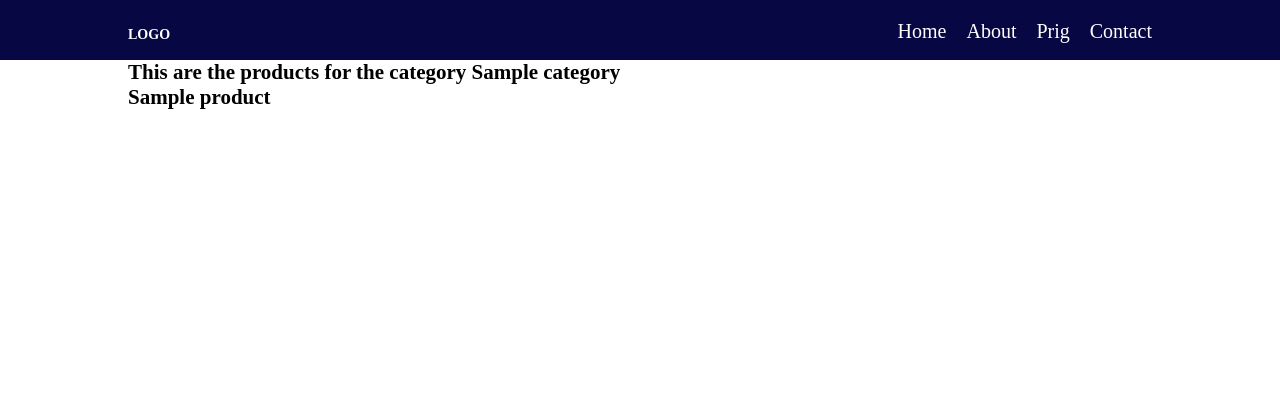
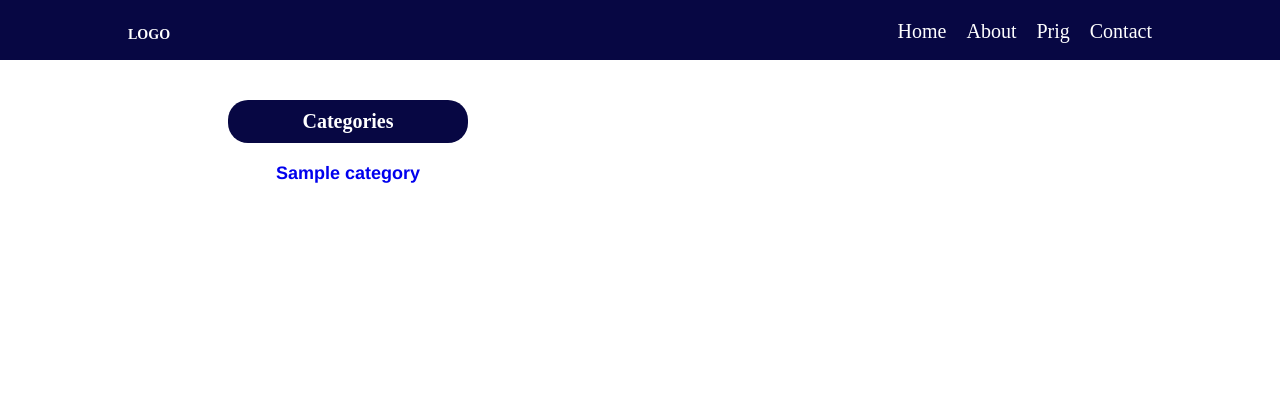
Before and after one commit to miclemabasie/Smart-Musician, a Django app: a page that uses templates/base.html in a window 1280 px wide. Shown: the top 420 px of the page. Before the commit the page ends 109 px from the top, so only its background shows below. Run offline with Django 3.2, Linux system fonts and the light colour scheme; tables that the repository leaves empty hold one stand-in row (values such as "Sample post").

Commit message:
catalog templates

```diff
--- a/catalog/models.py
+++ b/catalog/models.py
@@ -57,7 +57,7 @@ class Product(models.Model):
         return self.name
 
     def get_absolute_url(self):
-        return reverse("products_product", kwargs={"product_slug": self.slug})
+        return reverse("catalog:products_details", kwargs={"slug": self.slug})
 
     def sale_price(self):
         if self.orl_price > self.price:
--- a/catalog/urls.py
+++ b/catalog/urls.py
@@ -1,9 +1,9 @@
 from django.urls import path
-from .views import index, show_category
+from .views import show_category, show_product_detail
 
 app_name = 'catalog'
 
 urlpatterns = [
-    path('', index, name='index' ),
-    path('categroy/<slug:slug>/', show_category, name='products_category')
+    path('categroy/<slug:slug>/', show_category, name='products_category'),
+    path('products/<slug:slug>/', show_product_detail, name='products_details')
 ]
--- a/catalog/views.py
+++ b/catalog/views.py
@@ -3,26 +3,50 @@ from django.shortcuts import render
 from .models import Category, Product
 
 
-def index(request):
-    page_title = 'Music instruments and sheet music for musicians'
-    products = Product.objects.filter(is_active=True)
+# def index(request):
+#     page_title = 'Music instruments and sheet music for musicians'
+#     products = Product.objects.filter(is_active=True)
 
-    template_name = 'home.html'
-    context = {
-        'user': request.user,
-        'products': products
-    }
+#     template_name = 'home.html'
+#     context = {
+#         'user': request.user,
+#         'products': products
+#     }
 
-    return render(request, template_name, context)
+#     return render(request, template_name, context)
 
 def show_category(request, slug):
     category = get_object_or_404(Category, slug=slug)
     products = category.product_set.all()
     print(category)
-    template_name = 'catalog/products.html'
+    template_name = 'catalog/category.html'
     context = {
         'category': category,
         'products': products,
     }
 
     return render(request, template_name, context)
+
+def show_products(request):
+    products = Product.objects.filter(is_active=True)
+
+    template_name = 'catalog/products.html'
+    context = {
+        'products': products,
+
+    }
+
+    return render(request, template_name, context)
+
+
+def show_product_detail(request, slug):
+    # Get a single product from the database based on the slug
+    product = get_object_or_404(Product, slug=slug)
+
+    template_name = 'catalog/detail.html'
+
+    context = {
+        'product': product
+    }
+
+    return render(request, template_name, context)
--- a/ecom_proj/urls.py
+++ b/ecom_proj/urls.py
@@ -2,8 +2,10 @@ from django.conf import settings
 from django.conf.urls.static import static
 from django.contrib import admin
 from django.urls import path, include
+from catalog.views import show_products
 
 urlpatterns = [
+    path('', show_products, name='products_home'),
     path('catalog/', include('catalog.urls', namespace='catalog')),
     path('admin/', admin.site.urls),
 ]
--- a/static/css/home.css
+++ b/static/css/home.css
@@ -77,5 +77,14 @@
 }
 
 .product .product-content .product-title {
-    color: red;
+    font-size: 18px;
+    font-weight: bold;
+    align-items: center;
+    text-decoration: underline;
+
 }
+
+.product-content {
+    display: flex;
+    flex-direction: column;
+}
--- a/templates/base.html
+++ b/templates/base.html
@@ -15,7 +15,7 @@
         <div class="container">
             {% block main %}
 
-        {% endblock main %}
+            {% endblock main %}
         </div>
     </div>
     <script src="{% static 'js/main.js' %}"></script>
--- /dev/null
+++ b/templates/catalog.html
@@ -0,0 +1,22 @@
+{% extends "base.html" %}
+
+
+{% block main %}
+
+<div class="home">
+    {% block catalog %}
+
+    {% endblock catalog %}
+
+
+
+<div class="sidebar">
+    <h3 class="category-header">Categories</h3>
+    {% for cat in active_categories  %}
+        <li class="category"><a href="{{ cat.get_absolute_url }}">{{cat.name}}</a></li>
+    {% endfor %}
+
+</div>
+</div>
+
+{% endblock main %}
--- /dev/null
+++ b/templates/catalog/category.html
@@ -0,0 +1,3 @@
+{% extends "catalog.html" %}
+
+{}
--- a/templates/catalog/detail.html
+++ b/templates/catalog/detail.html
@@ -1 +1,5 @@
-{% extends "base.html" %}
+{% extends "catalog.html" %}
+
+{% block catalog %}
+    <h1>{{product.name}}</h1>
+{% endblock catalog %}
--- a/templates/catalog/products.html
+++ b/templates/catalog/products.html
@@ -1,17 +1,15 @@
-{% extends "base.html" %}
+{% extends "catalog.html" %}
 
-{% block title %}
-  {{page_title}}
-{% endblock title %}
-
-{% block main %}
-  {% if category %}
+{% block catalog %}
+    {% if category %}
     <h2>This are the products for the category {{category}}</h2>
 
 
-  {% endif %}
+    {% endif %}
+    <div class="product-content">
+        {% for product in products %}
+            {% include "utils/product.html" %}
+        {% endfor %}
+    </div>
 
-  {% for product in products %}
-    <h2>{{product.name}}</h2>
-  {% endfor %}
-{% endblock main %}
+{% endblock catalog %}
--- a/templates/utils/product.html
+++ b/templates/utils/product.html
@@ -4,7 +4,7 @@
     </div>
 
     <div class="product-content">
-        <h3 class="product-title">{{product.name}}</h3>
+        <h3 class="product-title"><a href="{{product.get_absolute_url}}">{{product.name}}</a></h3>
         <p class="sku">Product Sku: {{product.sku}}</p>
         <p>In Categories:
             {% for cat in product.categories.all %}
```
Also changed, not shown: templates/home.html (deleted, +0 -22 lines).
